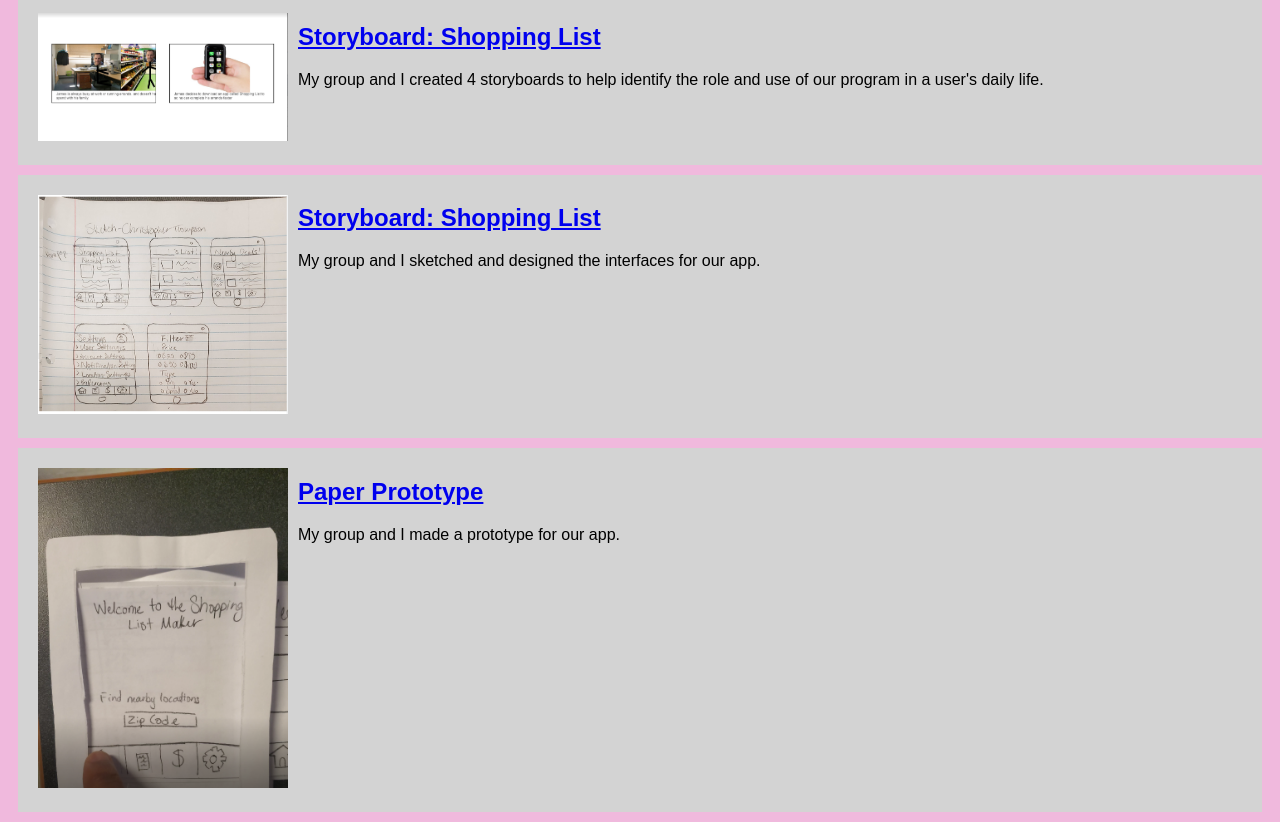
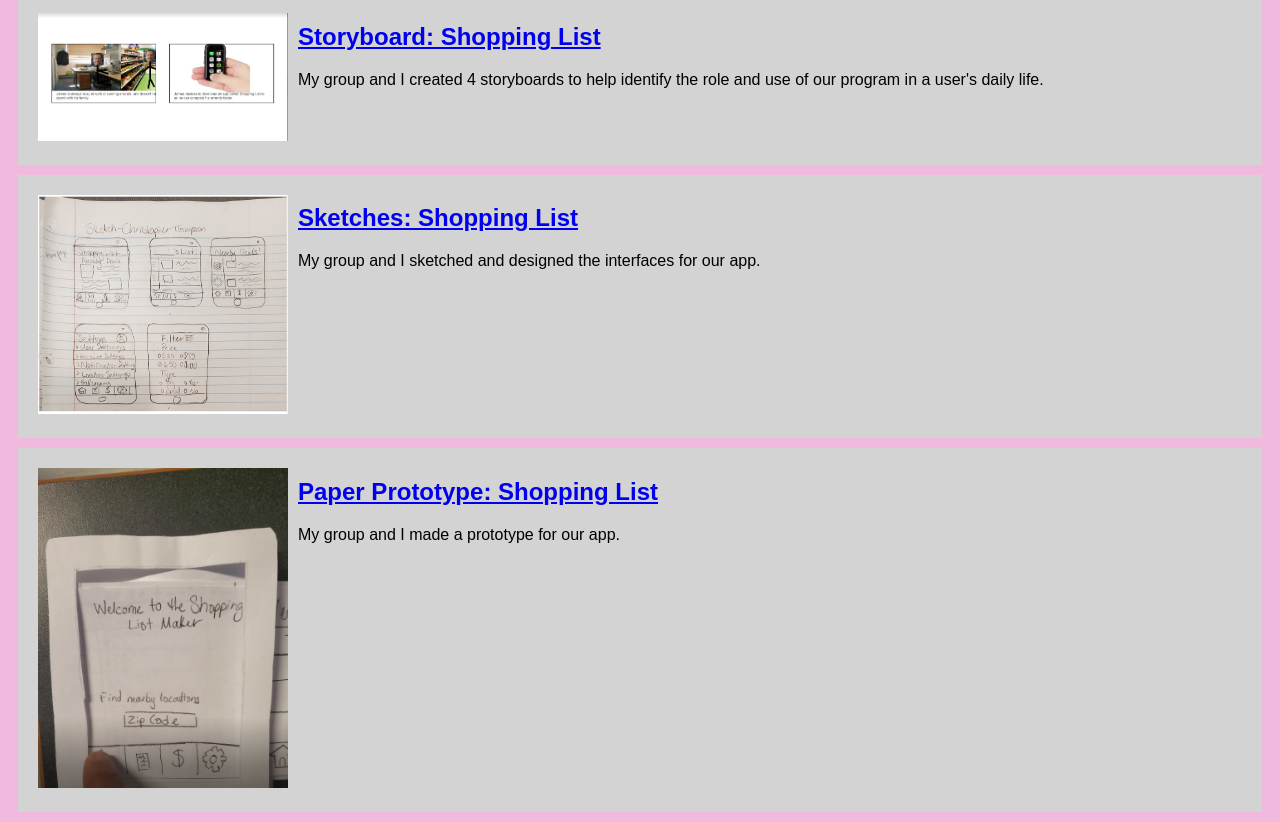
Before and after one commit to ChrisHub0202/ChrisHub0202.github.io, a plain HTML site: page index.html in a window 1280 px wide. Shown: the part 866-1688 px from the top of the page. Drawn offline with Linux system fonts and the light colour scheme.

Commit message:
Add files via upload

```diff
--- a/index.html
+++ b/index.html
@@ -52,7 +52,7 @@
 <section class="assignment">
     <a href="files/sketches.pdf"><img src=images/sketches.png></a>
     <section class="ass-details">
-        <a href="files/sketches.pdf"><h2> Storyboard: Shopping List</h2></a>
+        <a href="files/sketches.pdf"><h2> Sketches: Shopping List</h2></a>
                 <p>
                     My group and I sketched and designed the interfaces for our app.
                 </p>
@@ -63,7 +63,7 @@
 <section class="assignment">
     <a href="files/watch.html"><img src=images/paper-prototype.png></a>
     <section class="ass-details">
-        <a href="files/watch.html"><h2> Paper Prototype</h2></a>
+        <a href="files/watch.html"><h2> Paper Prototype: Shopping List</h2></a>
                 <p>
                     My group and I made a prototype for our app.
                 </p>
```
